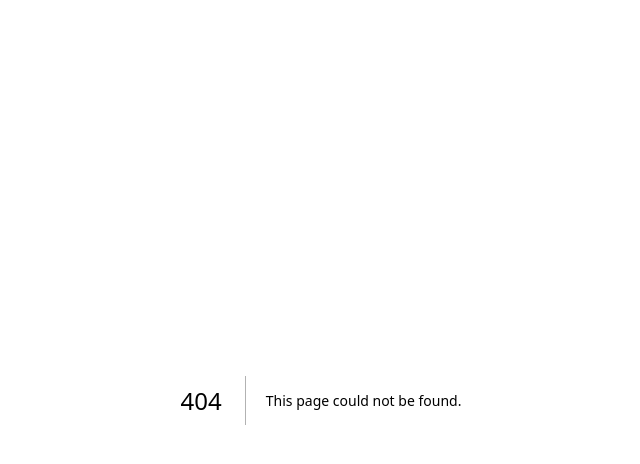
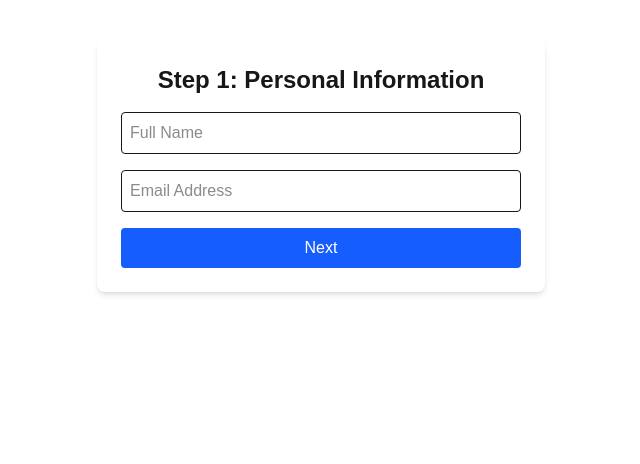
Before and after one commit to OualidBhd/swiftvisa-pro-max, a Next.js app: page /app/apply in a window 1280 px wide. Before the commit this address had no page. Shown: the top 464 px of the page, without its empty margins (319-959 px from the left). Built offline with nearby package versions, Linux system fonts and the light colour scheme.

Commit message:
add application form

```diff
--- /dev/null
+++ b/app/app/apply/page.tsx
@@ -0,0 +1,130 @@
+'use client';
+
+import { useState } from 'react';
+
+export default function ApplicationForm() {
+  const [step, setStep] = useState(1);
+  const [formData, setFormData] = useState({
+    fullName: '',
+    email: '',
+    countryOfOrigin: '',
+    destinationCountry: '',
+    travelDate: '',
+    passportImage: null as File | null,
+  });
+
+  const handleChange = (e: React.ChangeEvent<HTMLInputElement>) => {
+    const { name, value } = e.target;
+    setFormData({ ...formData, [name]: value });
+  };
+
+  const handleFileChange = (e: React.ChangeEvent<HTMLInputElement>) => {
+    if (e.target.files && e.target.files[0]) {
+      setFormData({ ...formData, passportImage: e.target.files[0] });
+    }
+  };
+
+  const nextStep = () => setStep(step + 1);
+  const prevStep = () => setStep(step - 1);
+
+  const handleSubmit = (e: React.FormEvent) => {
+    e.preventDefault();
+    console.log('Submitted data:', formData);
+    alert('Application Submitted!');
+    // هنا تقدر تزيد إرسال البيانات لسيرفر أو تخزينهم
+  };
+
+  return (
+    <div className="max-w-md mx-auto mt-10 p-6 bg-white rounded-lg shadow-md">
+      <form onSubmit={handleSubmit}>
+        {step === 1 && (
+          <div>
+            <h2 className="text-2xl font-bold mb-4 text-center">Step 1: Personal Information</h2>
+            <input
+              type="text"
+              name="fullName"
+              placeholder="Full Name"
+              value={formData.fullName}
+              onChange={handleChange}
+              className="w-full p-2 mb-4 border rounded"
+              required
+            />
+            <input
+              type="email"
+              name="email"
+              placeholder="Email Address"
+              value={formData.email}
+              onChange={handleChange}
+              className="w-full p-2 mb-4 border rounded"
+              required
+            />
+            <button type="button" onClick={nextStep} className="w-full bg-blue-600 text-white p-2 rounded hover:bg-blue-700">
+              Next
+            </button>
+          </div>
+        )}
+
+        {step === 2 && (
+          <div>
+            <h2 className="text-2xl font-bold mb-4 text-center">Step 2: Travel Information</h2>
+            <input
+              type="text"
+              name="countryOfOrigin"
+              placeholder="Country of Origin"
+              value={formData.countryOfOrigin}
+              onChange={handleChange}
+              className="w-full p-2 mb-4 border rounded"
+              required
+            />
+            <input
+              type="text"
+              name="destinationCountry"
+              placeholder="Destination Country"
+              value={formData.destinationCountry}
+              onChange={handleChange}
+              className="w-full p-2 mb-4 border rounded"
+              required
+            />
+            <input
+              type="date"
+              name="travelDate"
+              value={formData.travelDate}
+              onChange={handleChange}
+              className="w-full p-2 mb-4 border rounded"
+              required
+            />
+            <div className="flex justify-between">
+              <button type="button" onClick={prevStep} className="bg-gray-400 text-white p-2 rounded hover:bg-gray-500">
+                Back
+              </button>
+              <button type="button" onClick={nextStep} className="bg-blue-600 text-white p-2 rounded hover:bg-blue-700">
+                Next
+              </button>
+            </div>
+          </div>
+        )}
+
+        {step === 3 && (
+          <div>
+            <h2 className="text-2xl font-bold mb-4 text-center">Step 3: Passport Upload (Optional)</h2>
+            <input
+              type="file"
+              name="passportImage"
+              accept="image/*"
+              onChange={handleFileChange}
+              className="w-full p-2 mb-4 border rounded"
+            />
+            <div className="flex justify-between mb-4">
+              <button type="button" onClick={prevStep} className="bg-gray-400 text-white p-2 rounded hover:bg-gray-500">
+                Back
+              </button>
+              <button type="submit" className="bg-green-600 text-white p-2 rounded hover:bg-green-700">
+                Send Application
+              </button>
+            </div>
+          </div>
+        )}
+      </form>
+    </div>
+  );
+}
```
